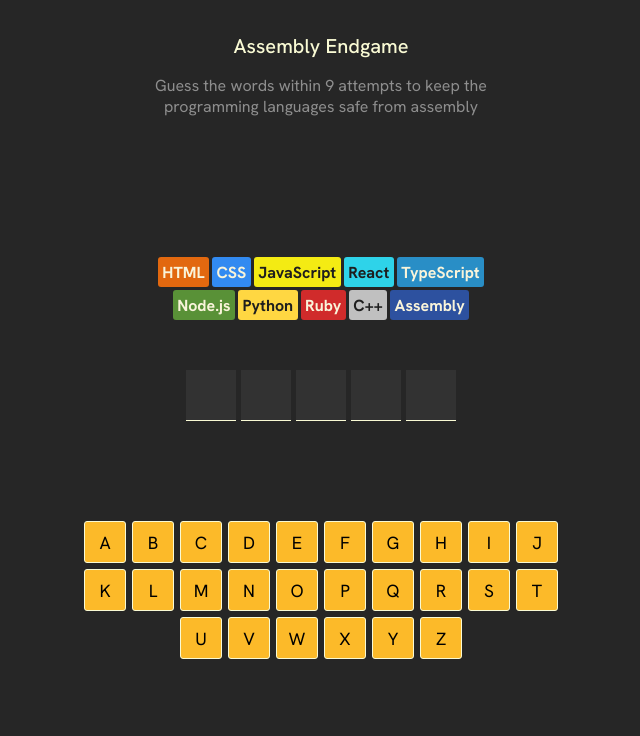
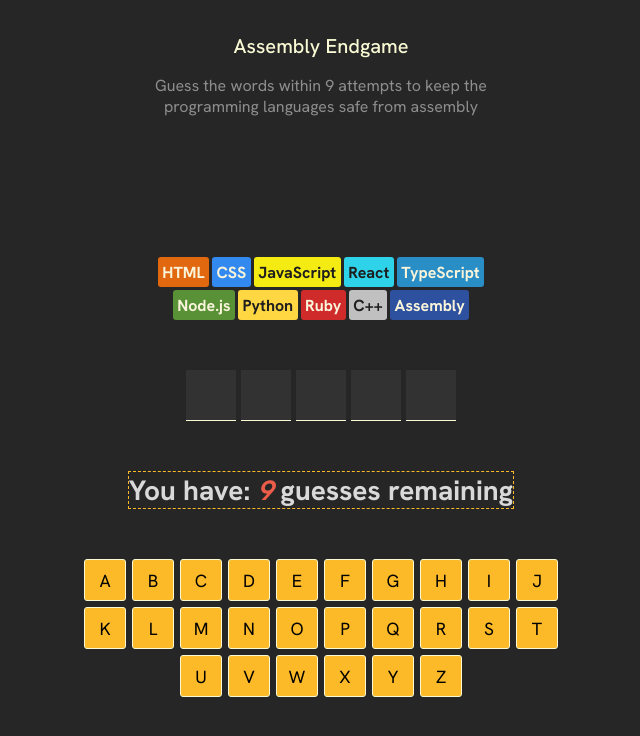
Before and after one commit to Umran04/React-Assembly-Endgame, a React (Vite) app: page / in a window 1280 px wide. Shown: the top 736 px of the page, without its empty margins (319-959 px from the left). Built offline with nearby package versions, Linux system fonts and the light colour scheme; a web font is replaced by a local one.

Commit message:
extra credit: displaying guesses left

```diff
--- a/src/App.jsx
+++ b/src/App.jsx
@@ -172,6 +172,8 @@
 
         <section className="letters--container">{letters}</section>
 
+        <section className="numOfGuess">You have: <span className="guessCount">{(languages.length - 1) - wrongGuessCount}</span> guesses remaining</section>
+
         <section className="keyboard">{keyboard}</section>
 
         {isGameOver && <button onClick={resetGame} className="newGame--btn">New Game</button>}
--- a/src/index.css
+++ b/src/index.css
@@ -121,7 +121,7 @@
 
 .letters--container{
     margin-top: 50px;
-    margin-bottom: 100px;
+    margin-bottom: 50px;
     display: flex;
     /* flex-direction: row; */
     /* justify-content: center; */
@@ -187,3 +187,15 @@
     font-weight: 600;
     color: #1E1E1E;
 }
+
+section.numOfGuess{
+    border: 1px dashed #FCBA29;
+    margin-bottom: 50px;
+    font-size: 1.75rem;
+    font-weight: 700;
+}
+
+.guessCount{
+    font-style: italic;
+    color:#EC5D49 ;
+}
```
